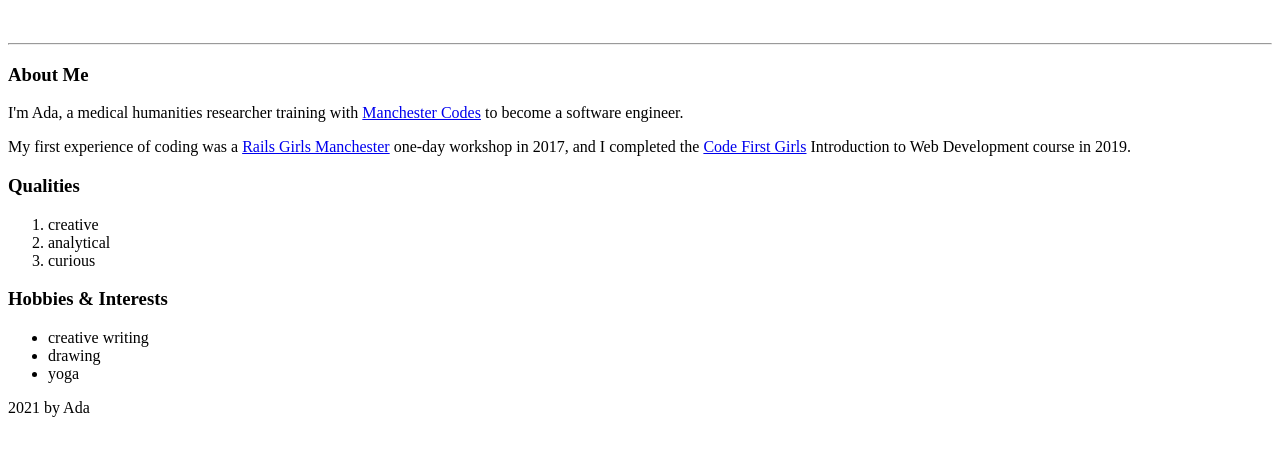
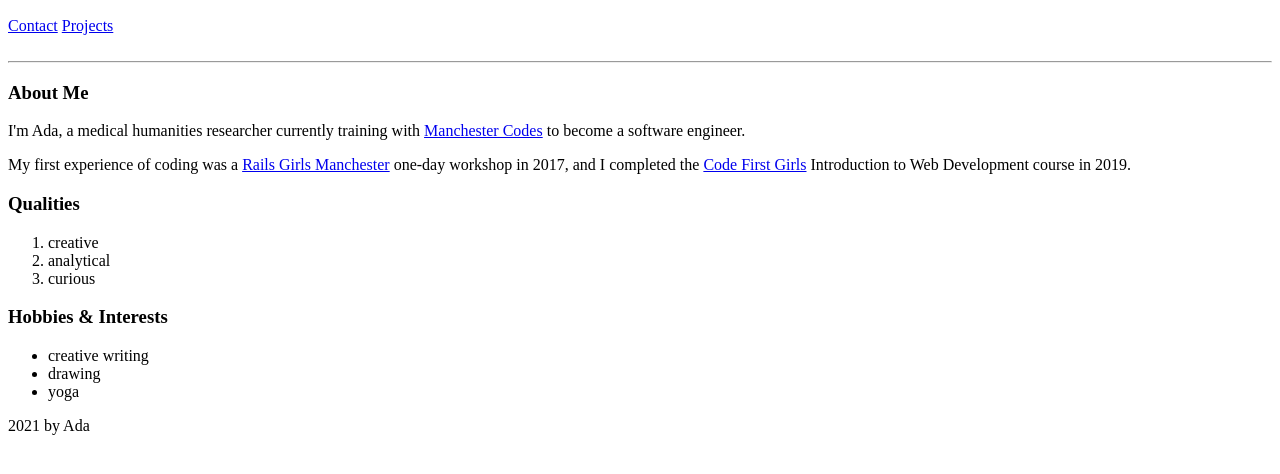
Before and after one commit to adacameron/portfolio, a plain HTML site: page index.html in a window 1280 px wide. Shown: the part 110-584 px from the top of the page. Drawn offline with Linux system fonts and the light colour scheme.

Commit message:
fixed relative links (contact & projects)

```diff
--- a/index.html
+++ b/index.html
@@ -6,14 +6,20 @@
         <header>
          <h1>Ada Cameron</h1>
          <h2>aspiring software engineer</h2>
+         <nav>
+            <a href="./pages/contact.html" target="_blank">Contact</a>
+            <a href="./pages/projects.html" target="_blank">Projects</a>
+
+            <!-- <a href="html_images.asp">HTML Images</a -->
+         </nav>
          </header>
          <br />
          <hr />
         <main>
         <section>
             <h3>About Me</h3>
-         <p>I'm Ada, a medical humanities researcher training with <a href="https://www.manchestercodes.com/">Manchester Codes</a> to become a software engineer.</p>
-         <p>My first experience of coding was a <a href="http://railsgirls.com/manchester">Rails Girls Manchester</a> one-day workshop in 2017, and I completed the <a href="https://codefirstgirls.org.uk/">Code First Girls</a> Introduction to Web Development course in 2019.  </p>
+         <p>I'm Ada, a medical humanities researcher currently training with <a href="https://www.manchestercodes.com/" target="_blank">Manchester Codes</a> to become a software engineer.</p>
+         <p>My first experience of coding was a <a href="http://railsgirls.com/manchester" target="_blank">Rails Girls Manchester</a> one-day workshop in 2017, and I completed the <a href="https://codefirstgirls.org.uk/" target="_blank">Code First Girls</a> Introduction to Web Development course in 2019.  </p>
         </section>
 
         <section>
```
Also changed, not shown: images/IMG_20210520_182244.jpg (added).
